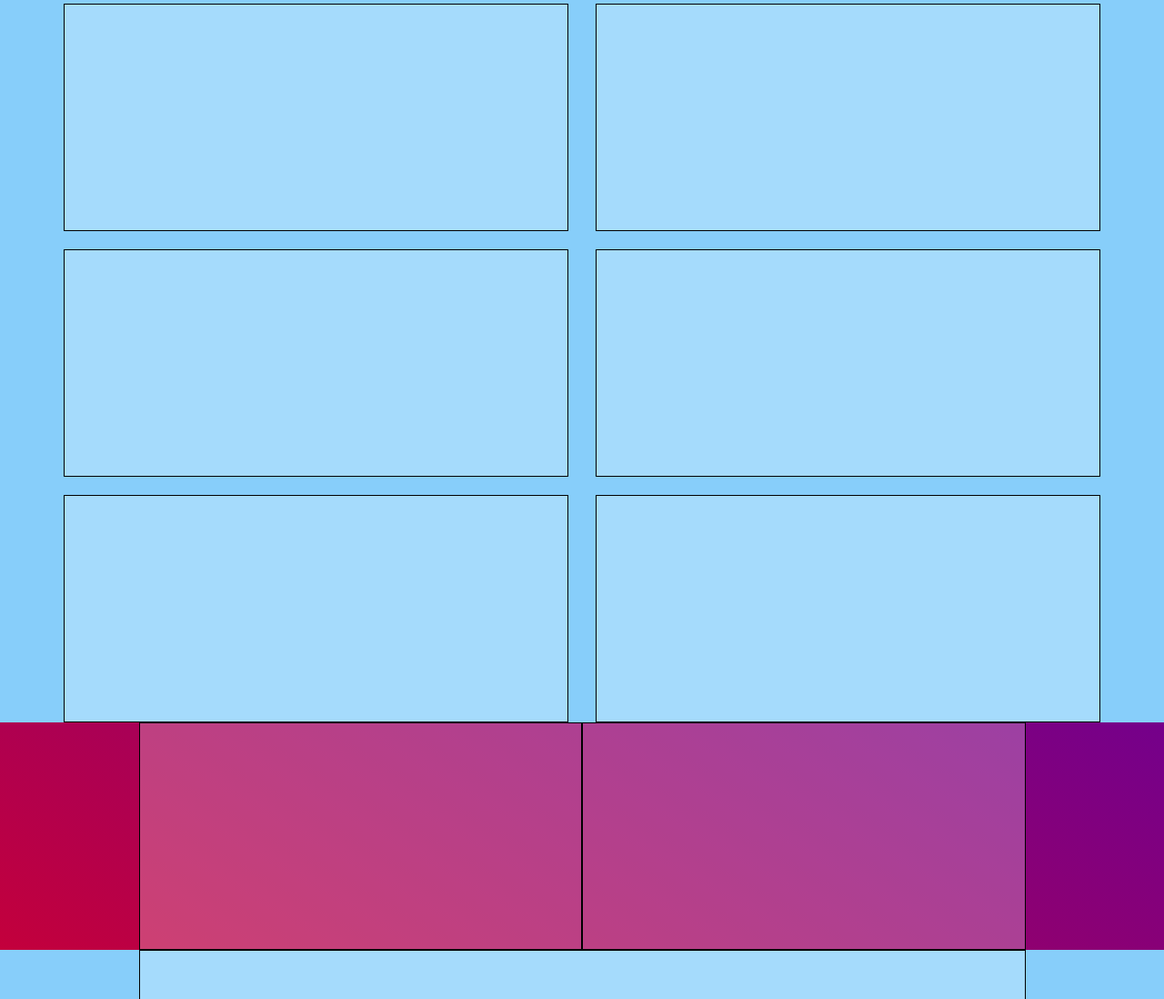
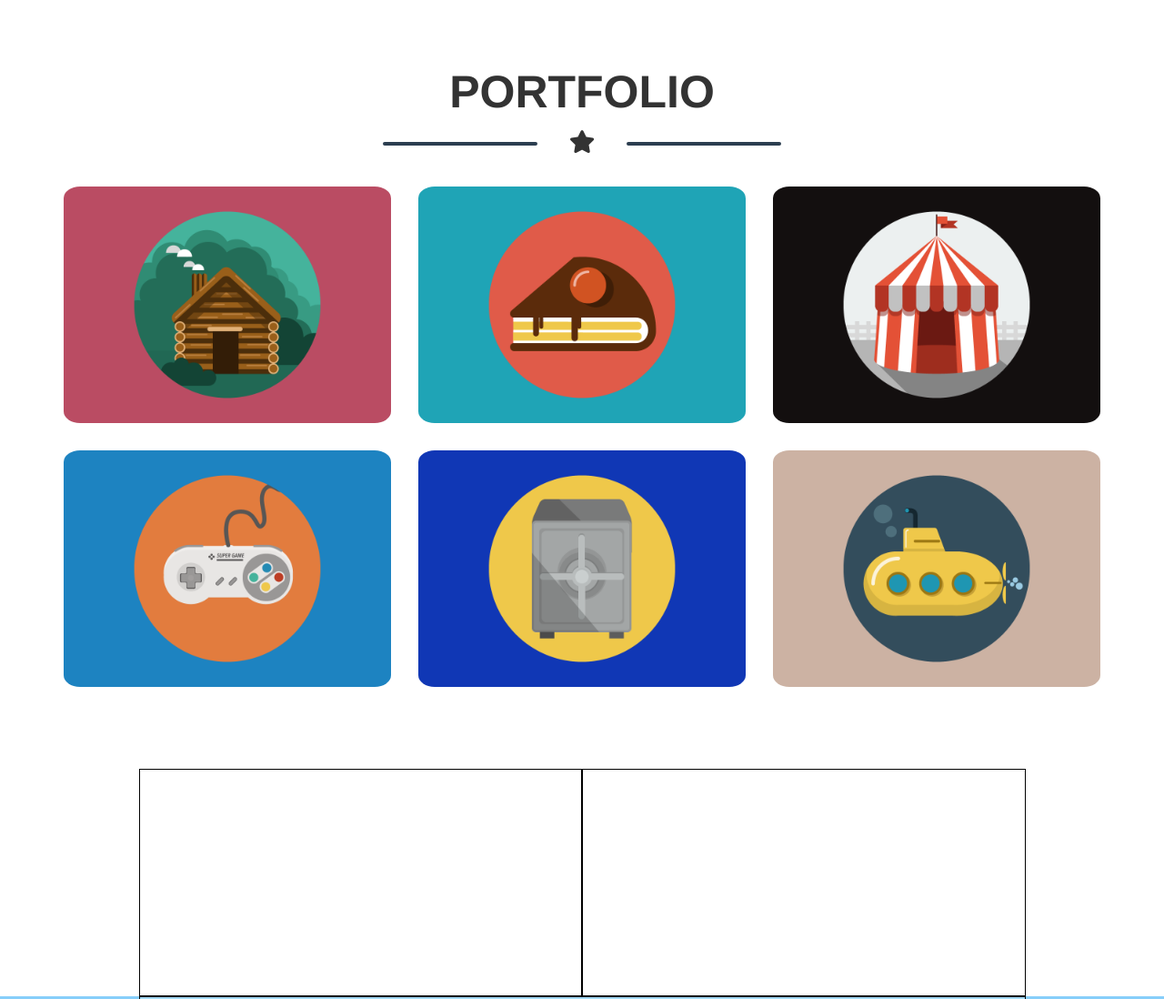
Before and after one commit to AlexandreLemes91/html-css-bootstrap-freelancer, a plain HTML site: page index.html in a window 1280 px wide. Shown: the part 661-1759 px from the top of the page at 91% size. Drawn offline with nearby package versions, Linux system fonts and the light colour scheme.

Commit message:
portofolio

```diff
--- a/css/mobileStyle.css
+++ b/css/mobileStyle.css
@@ -1,6 +1,10 @@
 @media screen and (max-width: 767px){
     .fs-sm-3-5rem{
         font-size: 3.5rem;
+    }
+
+    .fs-sm-2-5rem{
+        font-size: 2.5rem;
     }
 
     .fs-sm-2rem{
@@ -21,4 +25,15 @@
         border: 2px solid white;
         border-radius: 10px;
     }
+
+    /*************************************************
+     PORTOFOLIO
+    ************************************************/
+    section.portfolio{
+        padding: 30px 0 50px;
+    }
+
+    .portfolio [class^="col"]{
+        margin-top: 30px;
+    }
 }
--- a/css/style.css
+++ b/css/style.css
@@ -1,8 +1,3 @@
-body{
-    height: 100vh;
-    background-image: linear-gradient( 30deg, red, blue);
-}
-
 /* UTILITIES */
 .test{
     background-color: rgba(255, 255, 255, .25);
@@ -36,6 +31,10 @@ body{
     font-size: 2.5rem;
 }
 
+.fs4rem{
+    font-size: 5rem;
+}
+
 .fs6rem{
     font-size: 6rem;
 }
@@ -54,6 +53,12 @@ body{
     background-color: white;
     border: 2px solid white;
     border-radius: 10px;
+}
+
+.dark.center-bar::before,
+.dark.center-bar::after{
+    background-color: rgb(44, 62, 80);
+    border: 2px solid rgb(44, 62, 80);
 }
 
 .h-50{
@@ -108,8 +113,16 @@ section.hero .container img{
 /******************************************************************
 PORTFOLIO
 ******************************************************************/
-.portfolio .col-xs-12{
-    margin-top: 20px;
+section.portfolio{
+    padding: 70px 0 90px;
+}
+
+.portfolio [class^="col"]{
+    margin-top: 30px;
+}
+
+section.portfolio img.img-rounded{
+    border-radius: 5%;
 }
 
 /******************************************************************
--- a/index.html
+++ b/index.html
@@ -46,8 +46,9 @@
         </div>
     </header>
 
+    <main class="text-center">
         <!-- HERO----------------------------------------------------------- -->
-    <section class="hero bg-emerald text-center mywhite">
+        <section class="hero bg-emerald mywhite">
            <div class="container">
                 <img src="./img/avatar.svg" alt="">
                 <h1 class="fs6rem fs-sm-3-5rem fw600">START BOOTSTRAP</h1>
@@ -57,15 +58,17 @@
         </section>
 
         <!-- PORTFOLIO---------------------------------------------------- -->
-    <section class="portfolio bg">
+        <section class="portfolio">
             <div class="container">
+                <h2 class="fs4rem fs-sm-2-5rem fw600">PORTFOLIO</h2>
+                <div class="dark center-bar fs2-5rem"><i class="fas fa-star"></i></div>
                 <div class="row">
-                <div class="col-xs-12 col-sm-6 h-250"><div class="test"></div></div>
-                <div class="col-xs-12 col-sm-6 h-250"><div class="test"></div></div>
-                <div class="col-xs-12 col-sm-6 h-250"><div class="test"></div></div>
-                <div class="col-xs-12 col-sm-6 h-250"><div class="test"></div></div>
-                <div class="col-xs-12 col-sm-6 h-250"><div class="test"></div></div>
-                <div class="col-xs-12 col-sm-6 h-250"><div class="test"></div></div>
+                    <div class="col-xs-12 col-sm-6 col-md-4"><img class="img-responsive img-rounded" src="./img/cabin.png" alt=""></div>
+                    <div class="col-xs-12 col-sm-6 col-md-4"><img class="img-responsive img-rounded" src="./img/cake.png" alt=""></div>
+                    <div class="col-xs-12 col-sm-6 col-md-4"><img src="./img/circus.png" alt="" class="img-responsive img-rounded"></div>
+                    <div class="col-xs-12 col-sm-6 col-md-4"><img src="./img/game.png" alt="" class="img-responsive img-rounded"></div>
+                    <div class="col-xs-12 col-sm-6 col-md-4"><img src="./img/safe.png" alt="" class="img-responsive img-rounded"></div>
+                    <div class="col-xs-12 col-sm-6 col-md-4"><img src="./img/submarine.png" alt="" class="img-responsive img-rounded"></div>
                 </div>
             </div>
         </section>
@@ -109,5 +112,7 @@
 
         </footer>
 
+    </main>
+
 </body>
 </html>
```
Lines whose indentation alone changed are shown as unchanged.
